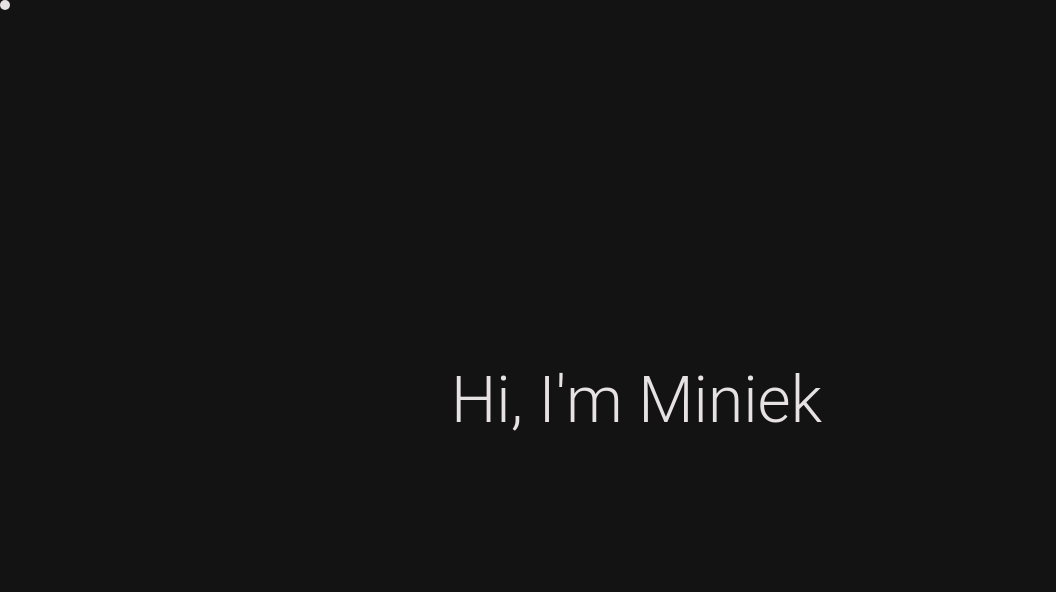
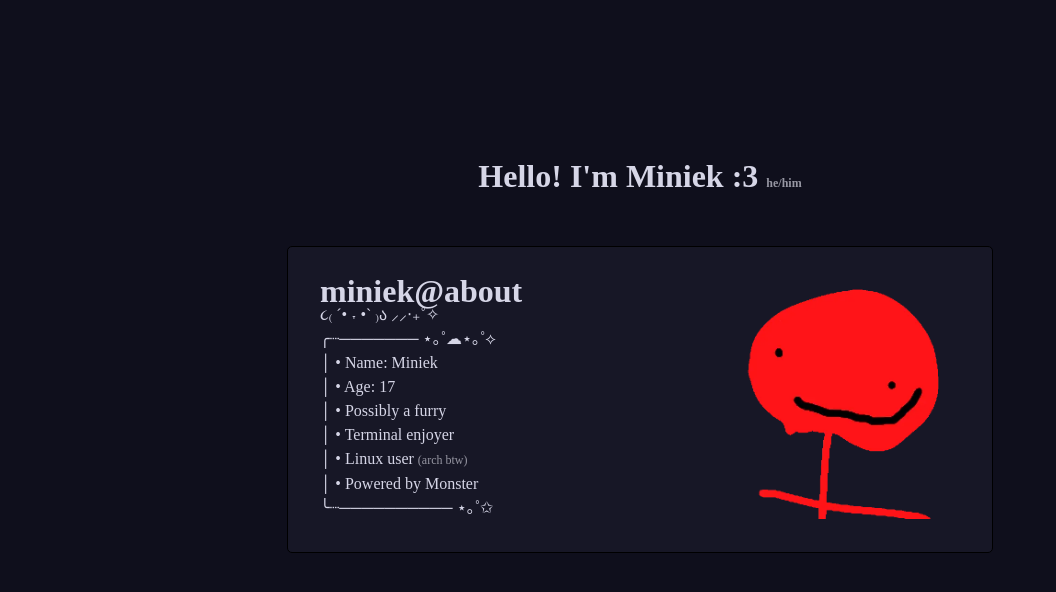
Before and after one commit to Miniek1/miniek.dev, a plain HTML site: page index.html in a window 1280 px wide. Shown: the whole page, without its empty margins (0-1056 px from the left). Drawn offline with Linux system fonts and the light colour scheme; a web font is replaced by a local one.

Commit message:
Simple redesign

```diff
--- a/index.html
+++ b/index.html
@@ -9,15 +9,22 @@
 </head>
 
 <body>
-    <div class="cursor">
-        <div class="pointer"></div>
+    <h1>Hello! I'm Miniek :3 <small>he/him</small></h1>
+    <div class="section" id="intro">
+        <div>
+            <h1>miniek@about</h1>
+            <p>૮₍ ´• ˕ •` ₎ა  ⸝⸝‧₊˚✧</p>
+            <p>╭┈─────── ⋆｡˚☁︎⋆｡˚⟡</p>
+            <p>│ • Name: Miniek</p>
+            <p>│ • Age: 17</p>
+            <p>│ • Possibly a furry</p>
+            <p>│ • Terminal enjoyer</p>
+            <p>│ • Linux user <small>(arch btw)</small></p>
+            <p>│ • Powered by Monster</p>
+            <p>╰┈────────── ⋆｡˚✩</p>
+        </div>
+        <img src="img/miniek.webp">
     </div>
-
-    <div id="welcomeText">
-        <span id="actualText"></span><span class="caret"></span>
-    </div>
-
-    <script src="main.js"></script>
 </body>
 
 </html>
--- a/main.js
+++ /dev/null
@@ -1,30 +0,0 @@
-const cursor = document.querySelector(".cursor");
-
-document.addEventListener("mouseover", () => {
-    cursor.style.display = "block";
-});
-
-document.addEventListener("mouseout", () => {
-    cursor.style.display = "none";
-});
-
-document.addEventListener("mousemove", trackCursor);
-
-function trackCursor(evt) {
-    const w = cursor.clientWidth;
-    const h = cursor.clientHeight;
-    cursor.style.transform = `translate(${evt.clientX - w / 2}px, ${evt.clientY - h / 2}px)`;
-}
-
-let i = 0;
-let welcomeText = "Hi, I'm Miniek";
-function typingAnimation() {
-    if (i < welcomeText.length) {
-        document.getElementById("actualText").innerHTML += welcomeText.charAt(i);
-        i++;
-        setTimeout(typingAnimation, 50);
-    }
-}
-
-
-typingAnimation()
--- a/style.css
+++ b/style.css
@@ -1,58 +1,81 @@
+@import url('https://fonts.googleapis.com/css2?family=Sofia+Sans:ital,wght@0,1..1000;1,1..1000&display=swap');
+
 :root {
-    --background-color: #141314;
-    --text-color: #e6e1e3;
+    --background-color: #0f0f1c;
+    --background-lifted: #171726;
+    --accent-primary: #9f6eff;
+    --accent-secondary: #ff7eb9;
+    --accent-highlight: #7afcff;
+    --accent-minty: #b9fbc0;
+    --text-color: #d6d6e7;
 }
 
 * {
     margin: 0;
     padding: 0;
+    color: var(--text-color);
+    border-radius: 5px;
+
+    font-family: "Sofia Sans";
+    line-height: 1.5rem;
+}
+
+html, body {
+    height: 100%;
 }
 
 body {
     background-color: var(--background-color);
-    color: var(--text-color);
     display: grid;
-    height: 100vh;
-    cursor: none;
+    grid-template:
+    "top"
+    "center"
+    "bottom";
 }
 
-#welcomeText {
-    font-family: Roboto, system-ui;
-    font-weight: 300;
-    font-size: 64px;
-    place-self: center;
-    position: relative;
-
-    -webkit-user-select: none;
-    -ms-user-select: none;
-    user-select: none;
+body small {
+    font-size: 12px;
+    filter: brightness(70%);
 }
 
-.caret {
-    display: inline-block;
-    background-color: var(--text-color);
-    height: 1em;
-    width: 2px;
-    margin-left: 5px;
-    animation: blinkCaret 1s step-start infinite;
-    vertical-align: -0.5rem;
+body h1 {
+    grid-area: center;
+    justify-self: center;
+    align-self: start;
 }
 
+.section {
+    background-color: var(--background-lifted);
+    width: fit-content;
+    padding: 2rem;
+    border: solid black 1px;
+    grid-area: center;
+    justify-self: center;
+    align-self: center;
+}
 
-@keyframes blinkCaret {
-    50% {
-        opacity: 0;
+#intro {
+    display: flex;
+    justify-content: space-between ;
+    align-items: flex-start;
+    width: clamp(10rem, 80%, 40rem);
+}
+
+#intro img {
+    width: 15rem;
+    height: auto;
+}
+
+@media (max-width: 600px) {
+    .section {
+        margin: 2rem;
+    }
+
+    #intro {
+        flex-direction: column-reverse;
+        justify-content: center;
+        align-items: center;
+        width: fit-content;
+        gap: 5rem;
     }
 }
-
-.cursor {
-    position: absolute;
-    top: 0;
-    left: 0;
-    display: none;
-    width: 10px;
-    height: 10px;
-    border-radius: 50%;
-    background-color: var(--text-color);
-    transition: transform 0.05s ease;
-}
```
Also changed, not shown: img/Lastfm.svg (added), img/discord.svg (added), img/miniek.webp (added).
